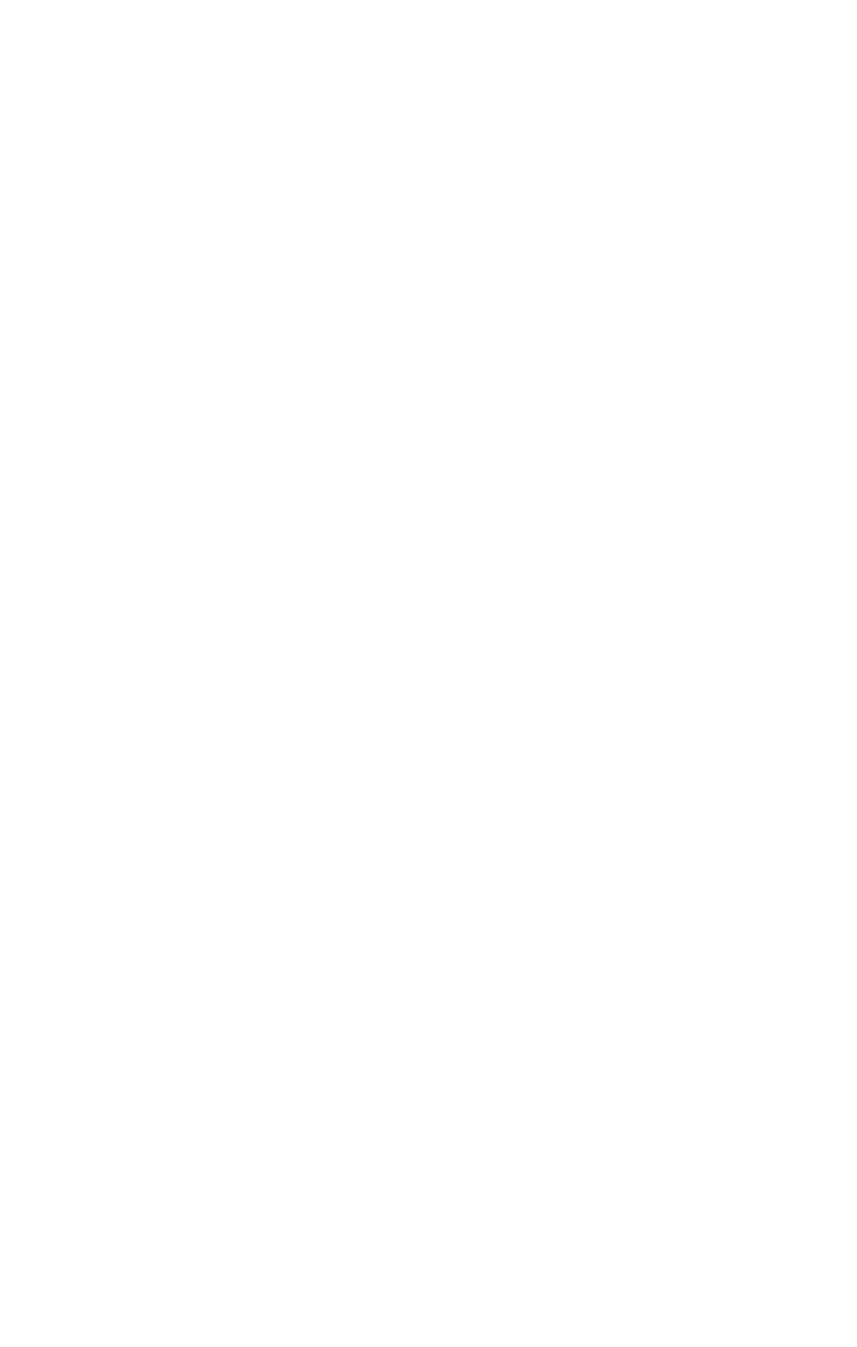
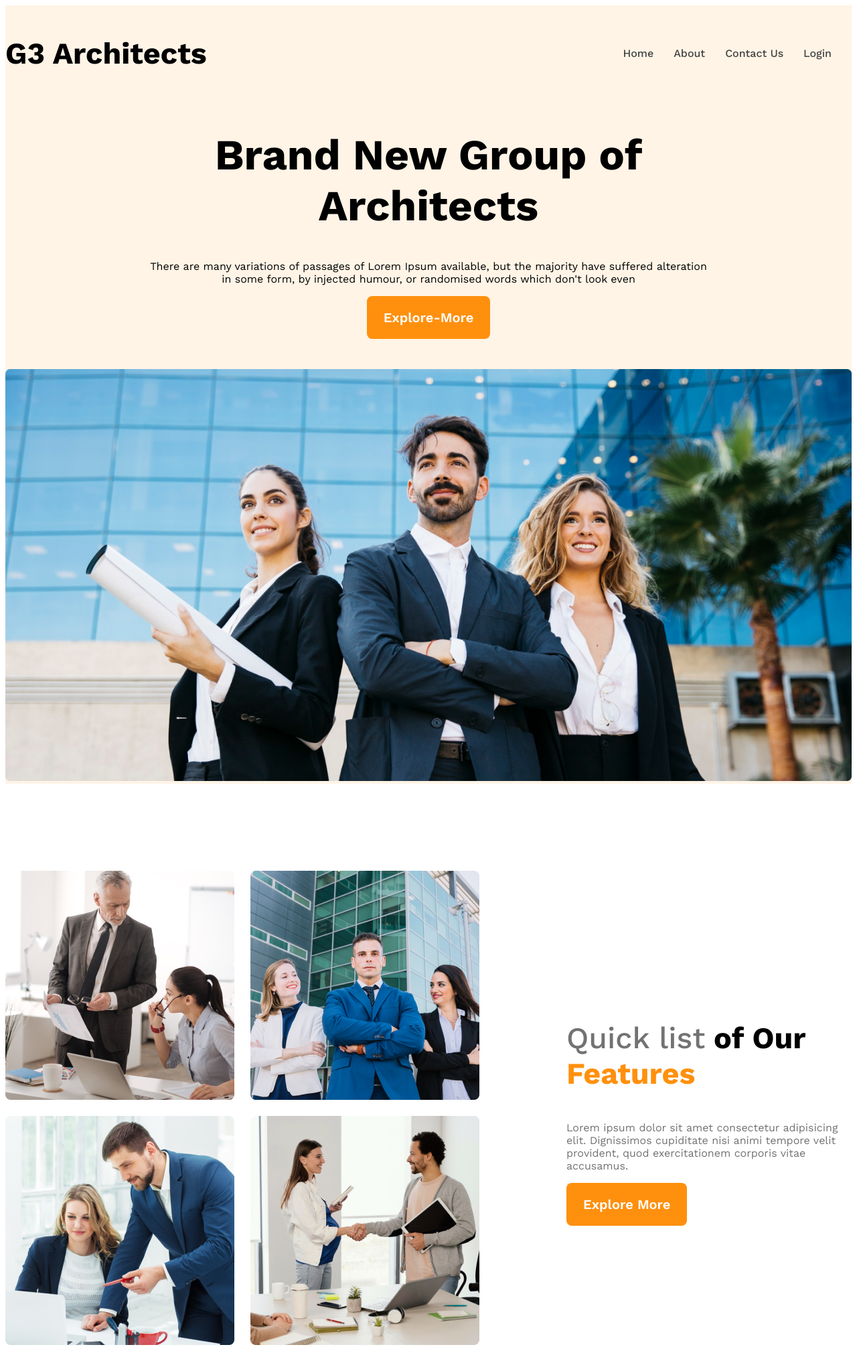
Before and after one commit to Mthe001/g3-resources, a plain HTML site: page index.html in a window 1280 px wide. Shown: the top 2011 px of the page at 67% size. Before the commit the page ends 800 px from the top, so only its background shows below. Drawn offline with nearby package versions, Linux system fonts and the light colour scheme.

Commit message:
adding-features

```diff
--- a/index.html
+++ b/index.html
@@ -8,9 +8,85 @@
 </head>
 <body>
 
-    <header></header>
+    <header class="bg-light">
+        <nav class="navbar display-flex">
+            <h3 class="brand">G3 Architects</h3>
+            <ul class="nav-links display-flex">
+                <li class="nav-item"><a href="" class="nav-link text-gray">Home</a></li>
+                <li class="nav-item"><a href="" class="nav-link text-gray">About</a></li>
+                <li class="nav-item"><a href="" class="nav-link text-gray">Contact Us</a></li>
+                <li class="nav-item"><a href="" class="nav-link text-gray">Login</a></li>
+            </ul>
+        </nav>
 
-    <main></main>
+        <div class="banner">
+               <div class="banner-content">
+                     <h1 class="banner-title">Brand New Group of Architects</h1>
+                     <p class="banner-description">There are many variations of passages of Lorem Ipsum available, but the majority have suffered alteration in some form, by injected humour, or randomised words which don't look even</p>
+             <button class="btn-primary">Explore-More</button>
+               </div>
+             <img  class="banner-image"  src="./assets/banner.png" alt="banner-title">
+        </div>
+
+    </header>
+
+    <main>
+        <!-- team section start -->
+      <section class="teams display-flex">
+         <div class="team-img-container">
+             <img src="./assets/team1.png" alt="two-architects discussing about design">
+             <img src="./assets/team2.png" alt="two-architects">
+             <img src="./assets/team3.png" alt="team-img-container">
+             <img src="./assets/team4.png" alt="two-architects">
+         </div>
+
+         <div class="our-features">
+            <h3 class="section-title"><Span id="quick-list" class="text-light-gray">Quick list</Span> <span>of Our</span> <span class="text-primary">Features</span></h3>
+            <p class="feature-description text-light-gray">Lorem ipsum dolor sit amet consectetur adipisicing elit.
+                 Dignissimos cupiditate nisi animi tempore velit provident,
+                quod exercitationem corporis vitae accusamus.</p>
+
+            <button class="btn-primary">Explore More</button>
+         </div>
+
+      </section>
+
+      <!-- features will wnjoy -->
+   <section>
+    <h3 class="section-title">Some facts</h3>
+    <p class="text-light-gray">Lorem ipsum dolor sit amet consectetur adipisicing elit. Nisi iste doloremque voluptate?</p>
+
+    <div class="facts-container">
+        <div class="fact">
+            <img src="" alt="" class="fact-icon">
+            <h4 class="fact-number"></h4>
+            <h5 class="fact-name"></h5>
+        </div>
+        <div class="fact">
+            <img src="" alt="" class="fact-icon">
+            <h4 class="fact-number"></h4>
+            <h5 class="fact-name"></h5>
+        </div>
+        <div class="fact">
+            <img src="" alt="" class="fact-icon">
+            <h4 class="fact-number"></h4>
+            <h5 class="fact-name"></h5>
+        </div>
+        <div class="fact">
+            <img src="" alt="" class="fact-icon">
+            <h4 class="fact-number"></h4>
+            <h5 class="fact-name"></h5>
+        </div>
+     </div>
+ </section>
+
+  <!-- some facts -->
+
+   <section class="some-facts">
+
+   </section>
+
+    </main>
 
     <footer></footer>
 </body>
--- a/styles/style.css
+++ b/styles/style.css
@@ -0,0 +1,161 @@
+/* adding-font-family */
+@import url('https://fonts.googleapis.com/css2?family=Work+Sans:ital,wght@0,100..900;1,100..900&display=swap');
+
+*{
+
+    font-family: "Work Sans", sans-serif;
+}
+
+/* shared-styles */
+.display-flex{
+    display: flex;
+}
+
+/* dark-02 */
+.text-gray{
+    color: #424242;
+}
+
+/* dark-03 */
+.text-light-gray{
+  color: #727272;
+}
+
+
+.bg-light{
+    background-color: rgba(255, 144, 14, 0.1);
+}
+
+.text-primary{
+    color: #FF900E;
+}
+
+
+.btn-primary{
+    background-color: #FF900E;
+    color: white;
+    padding: 20px 25px;
+    font-size: 1.25rem;
+    font-weight: 600;
+    border: none;
+    border-radius: 8px;
+}
+
+
+.section-title{
+    font-size: 2.8rem;
+    font-weight: 700;
+}
+
+
+
+
+
+main{
+    max-width: 1440px;
+    margin: 0 auto;
+}
+
+main > section{
+    margin-top: 130px;
+}
+
+
+/* header-styles */
+
+
+
+/* navbar-related-styles */
+
+.navbar{
+    align-items: center;
+    justify-content: space-between;
+}
+
+.brand{
+    font-weight: 700;
+    font-size: 2.8rem;
+}
+
+.nav-item{
+ list-style: none;
+ margin-right: 30px;
+}
+
+.nav-link{
+    text-decoration: none;
+    font-weight: 500;
+}
+
+.navbar, .banner{
+    max-width: 1440px;
+    margin: 0 auto;
+}
+
+/* banner related styles */
+
+.banner-content{
+    max-width: 850px;
+    margin: 0 auto;
+    text-align: center;
+    margin-bottom: 45px;
+}
+
+.banner-title{
+    font-weight: 700;
+    font-size: 4rem;
+}
+
+.banner-image{
+    width: 100%;
+}
+
+/* team and feature related styles */
+.teams{
+    align-items: center;
+}
+
+.team-img-container{
+    display: grid;
+    grid-template-columns: repeat(2, 1fr);
+    gap: 24px;
+}
+
+.our-features{
+    margin-left: 130px;
+    max-width: 530px;
+}
+
+#quick-list{
+    font-weight: 500;
+}
+
+/* responsive media queary */
+
+@media screen and (max-width: 576px) {
+    .navbar,
+    .nav-link,
+    .teams {
+        flex-direction: column;
+    }
+    .team-img-container{
+        grid-template-columns: repeat(1, 1fr);
+    }
+    .our-features{
+        margin-left: 20px;
+    }
+
+
+}
+
+/* medium-size */
+
+@media screen and (min-width:576px) and (max-width:992px) {
+    .teams{
+        flex-direction: column;
+    }
+    .our-features{
+        margin:  30px auto;
+    }
+
+}
```
